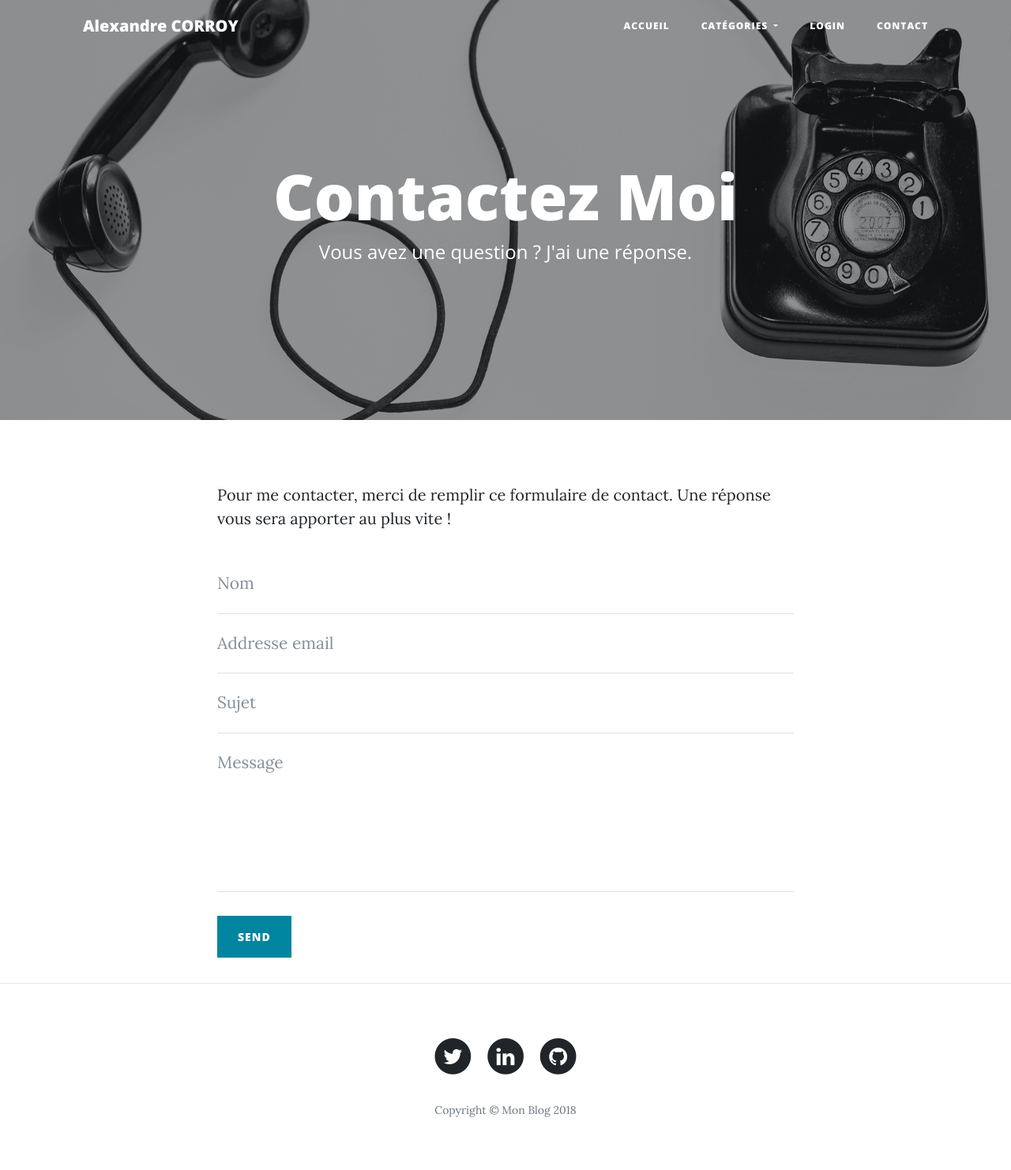
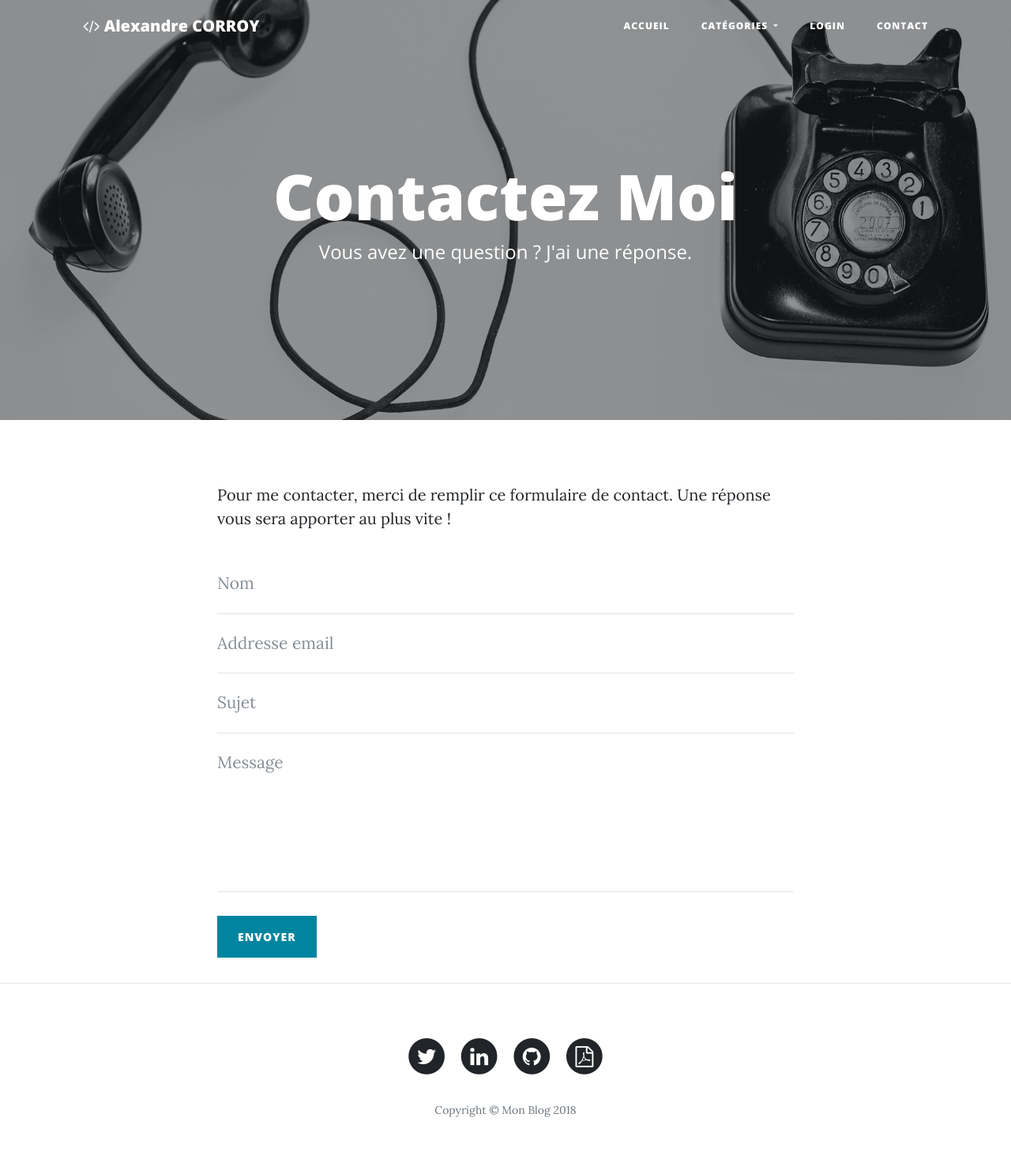
Before and after one commit to alexandrecorroy/Blog, a PHP site: template View/frontend/contact.php in a window 1280 px wide. Shown: the whole page at 79% size. Run offline with PHP 8.4, Linux system fonts and the light colour scheme; the template is opened without the code that fills it, so the values that code supplies are empty.

Commit message:
resolve some details in frontend

```diff
--- a/View/frontend/contact.php
+++ b/View/frontend/contact.php
@@ -63,7 +63,7 @@
                 <br>
                 <div id="success"></div>
                 <div class="form-group">
-                    <button type="submit" class="btn btn-primary" id="sendMessageButton">Send</button>
+                    <button type="submit" class="btn btn-primary" id="sendMessageButton">Envoyer</button>
                 </div>
             </form>
         </div>
--- a/View/frontend/footer.php
+++ b/View/frontend/footer.php
@@ -30,6 +30,14 @@
                   </span>
                         </a>
                     </li>
+                    <li class="list-inline-item">
+                        <a href="https://drive.google.com/file/d/1KKl3eu505Tkqktcgc1KZQizEoqwoTTue/view?usp=sharing" title="consulter mon cv">
+                  <span class="fa-stack fa-lg">
+                    <i class="fa fa-circle fa-stack-2x"></i>
+                    <i class="fa fa-file-pdf-o fa-stack-1x fa-inverse"></i>
+                  </span>
+                        </a>
+                    </li>
                 </ul>
                 <p class="copyright text-muted">Copyright &copy; Mon Blog 2018</p>
             </div>
--- a/View/frontend/header.php
+++ b/View/frontend/header.php
@@ -29,7 +29,7 @@
 <!-- Navigation -->
 <nav class="navbar navbar-expand-lg navbar-light fixed-top" id="mainNav">
     <div class="container">
-        <a class="navbar-brand" href="index.html">Alexandre CORROY</a>
+        <a class="navbar-brand" href="index.php"><i class="fa fa-code"></i> Alexandre CORROY</a>
         <button class="navbar-toggler navbar-toggler-right" type="button" data-toggle="collapse" data-target="#navbarResponsive" aria-controls="navbarResponsive" aria-expanded="false" aria-label="Toggle navigation">
             Menu
             <i class="fa fa-bars"></i>
--- a/index.php
+++ b/index.php
@@ -14,7 +14,7 @@ $frontend = new \Controller\Frontend();
 
 
 if (isset($_GET['action'])) {
-    // backend
+    // backend pages
     if ($_GET['action'] == 'admin' && isset($_GET['page']))
     {
 
```
